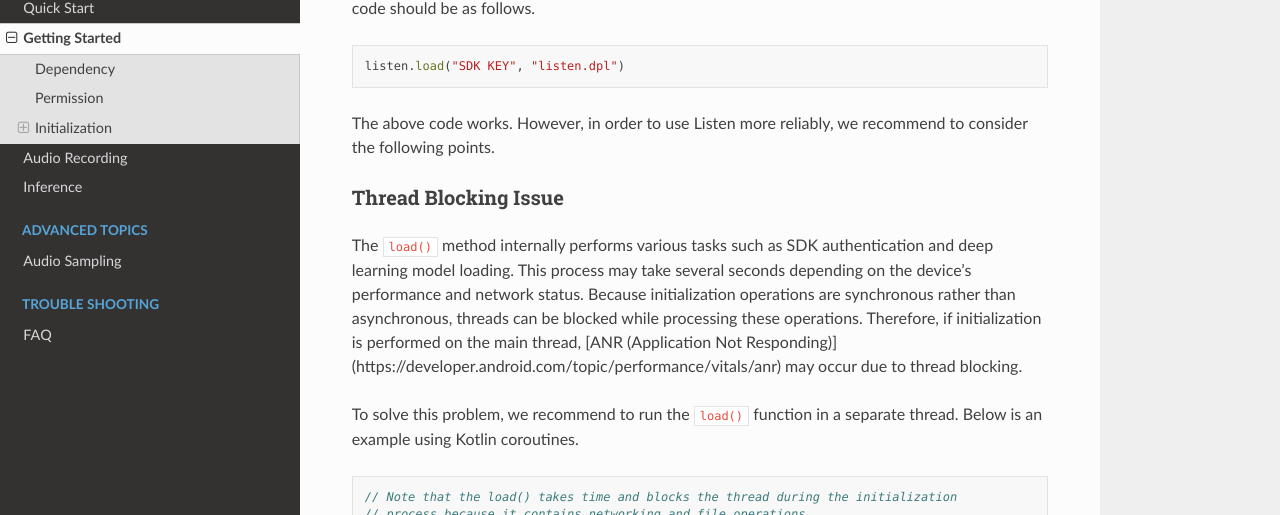
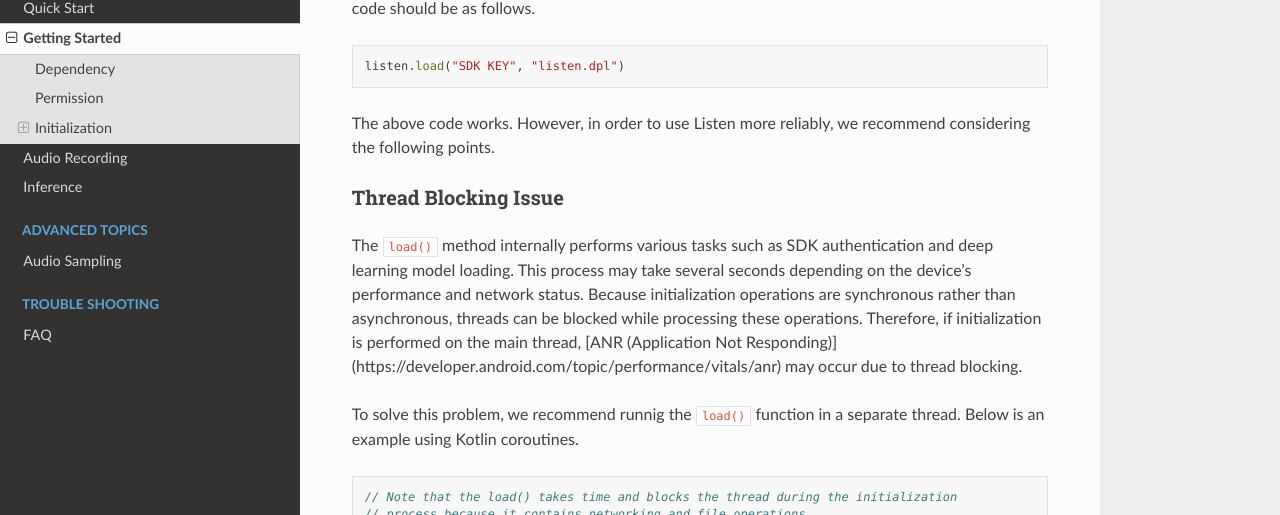
Before and after one commit to deeplyinc/listen-sdk-android-samples, a Sphinx documentation site: the page built from docs/contents/getting-started/getting-started.md, in a window 1280 px wide and 1400 px high, scrolled down 1232 px. Shown: the part 144-659 px from the top of the window. Built offline with Sphinx 7.4.7 and the Read the Docs theme 2.0.0, drawn with Linux system fonts in a browser that asks for light colours; some of the changed text lies outside the part shown.

Commit message:
docs: fix typos

````diff
--- a/docs/contents/getting-started/getting-started.md
+++ b/docs/contents/getting-started/getting-started.md
@@ -65,7 +65,7 @@ listen.load("SDK KEY", "listen.dpl")
 ```
 
 The above code works.
-However, in order to use Listen more reliably, we recommend to consider the following points.
+However, in order to use Listen more reliably, we recommend considering the following points.
 
 
 ### Thread Blocking Issue
@@ -75,7 +75,7 @@ This process may take several seconds depending on the device's performance and
 Because initialization operations are synchronous rather than asynchronous, threads can be blocked while processing these operations.
 Therefore, if initialization is performed on the main thread, [ANR (Application Not Responding)] (https://developer.android.com/topic/performance/vitals/anr) may occur due to thread blocking.
 
-To solve this problem, we recommend to run the `load()` function in a separate thread.
+To solve this problem, we recommend runnig the `load()` function in a separate thread.
 Below is an example using Kotlin coroutines.
 
 ```kotlin
````
Also changed, not shown: other parts of docs/contents/getting-started/getting-started.md (+1 -1 lines).
